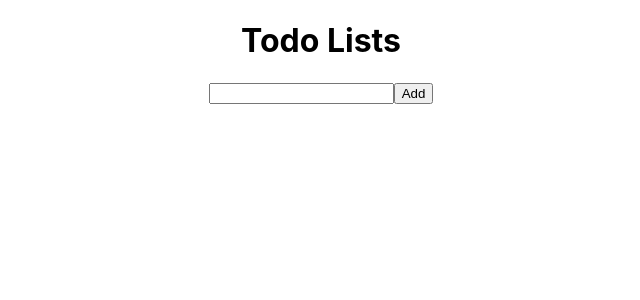
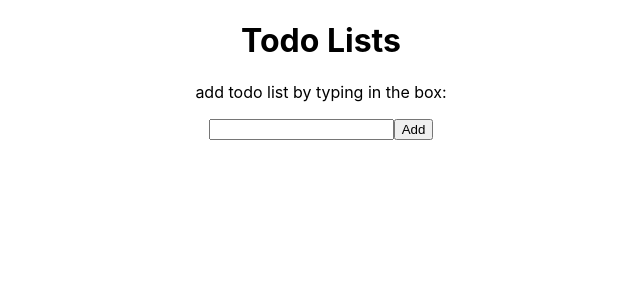
Before and after one commit to rvideep/hooks, a React (Create React App) app: page / in a window 1280 px wide. Shown: the top 300 px of the page, without its empty margins (319-959 px from the left). Built offline with nearby package versions, Linux system fonts and the light colour scheme; the HTML template or start-up script is replaced by a standard one.

Commit message:
test2 added paragraph

```diff
--- a/src/App.js
+++ b/src/App.js
@@ -7,6 +7,7 @@ function App() {
     <div className="App">
       {/* <Render /> */}
       <h1>Todo Lists</h1>
+      <p>add todo list by typing in the box:</p>
       <Todo />
     </div>
   );
```
